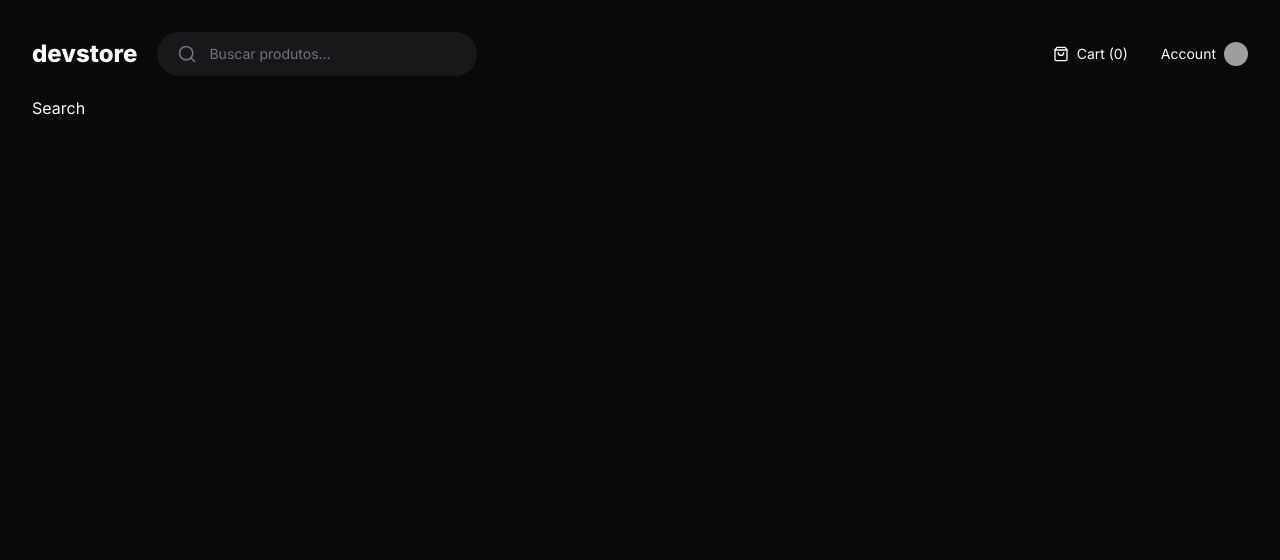
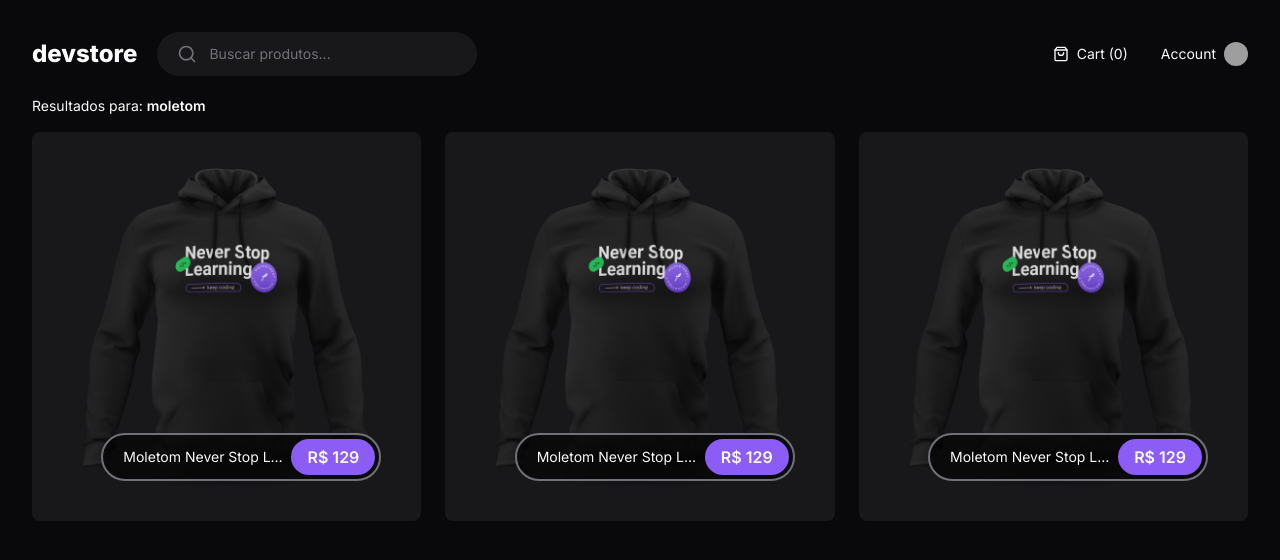
Before and after one commit to victorcbb/devstore, a Next.js app: page /search in a window 1280 px wide. Shown: the top 560 px of the page. Built offline with nearby package versions, Linux system fonts and the light colour scheme; grey boxes are pictures that could not be loaded.

Commit message:
Criada página de busca

```diff
--- a/src/app/(store)/search/page.tsx
+++ b/src/app/(store)/search/page.tsx
@@ -1,5 +1,98 @@
+import Image from 'next/image'
+import Link from 'next/link'
+
 export default async function Search() {
-  await new Promise((resolve) => setTimeout(resolve, 2000))
+  return (
+    <div className="flex flex-col gap-4">
+      <p className="text-sm">
+        Resultados para: <span className="font-semibold">moletom</span>
+      </p>
 
-  return <h1>Search</h1>
+      <div className="grid grid-cols-3 gap-6">
+        <Link
+          href={`/product/moletom-never-stop-learning`}
+          className="group relative rounded-lg bg-zinc-900 overflow-hidden flex justify-center items-start"
+        >
+          <Image
+            src="/moletom-never-stop-learning.png"
+            width={480}
+            height={480}
+            quality={100}
+            alt="Moletom"
+            className="group-hover:scale-105 transition-transform duration-500"
+          />
+
+          <div className="absolute bottom-10 right-10 h-12 flex items-center gap-2 max-w-[280px] rounded-full border-2 bg-black/60 p-1 p pl-5 border-zinc-500">
+            <span className="text-sm truncate">
+              Moletom Never Stop Learning
+            </span>
+            <span className="flex h-full items-center justify-center rounded-full bg-violet-500 px-4 font-semibold">
+              {Number(129).toLocaleString('pt-BR', {
+                style: 'currency',
+                currency: 'BRL',
+                minimumFractionDigits: 0,
+                maximumFractionDigits: 0,
+              })}
+            </span>
+          </div>
+        </Link>
+
+        <Link
+          href={`/product/moletom-never-stop-learning`}
+          className="group relative rounded-lg bg-zinc-900 overflow-hidden flex justify-center items-start"
+        >
+          <Image
+            src="/moletom-never-stop-learning.png"
+            width={480}
+            height={480}
+            quality={100}
+            alt="Moletom"
+            className="group-hover:scale-105 transition-transform duration-500"
+          />
+
+          <div className="absolute bottom-10 right-10 h-12 flex items-center gap-2 max-w-[280px] rounded-full border-2 bg-black/60 p-1 p pl-5 border-zinc-500">
+            <span className="text-sm truncate">
+              Moletom Never Stop Learning
+            </span>
+            <span className="flex h-full items-center justify-center rounded-full bg-violet-500 px-4 font-semibold">
+              {Number(129).toLocaleString('pt-BR', {
+                style: 'currency',
+                currency: 'BRL',
+                minimumFractionDigits: 0,
+                maximumFractionDigits: 0,
+              })}
+            </span>
+          </div>
+        </Link>
+
+        <Link
+          href={`/product/moletom-never-stop-learning`}
+          className="group relative rounded-lg bg-zinc-900 overflow-hidden flex justify-center items-start"
+        >
+          <Image
+            src="/moletom-never-stop-learning.png"
+            width={480}
+            height={480}
+            quality={100}
+            alt="Moletom"
+            className="group-hover:scale-105 transition-transform duration-500"
+          />
+
+          <div className="absolute bottom-10 right-10 h-12 flex items-center gap-2 max-w-[280px] rounded-full border-2 bg-black/60 p-1 p pl-5 border-zinc-500">
+            <span className="text-sm truncate">
+              Moletom Never Stop Learning
+            </span>
+            <span className="flex h-full items-center justify-center rounded-full bg-violet-500 px-4 font-semibold">
+              {Number(129).toLocaleString('pt-BR', {
+                style: 'currency',
+                currency: 'BRL',
+                minimumFractionDigits: 0,
+                maximumFractionDigits: 0,
+              })}
+            </span>
+          </div>
+        </Link>
+      </div>
+    </div>
+  )
 }
```
